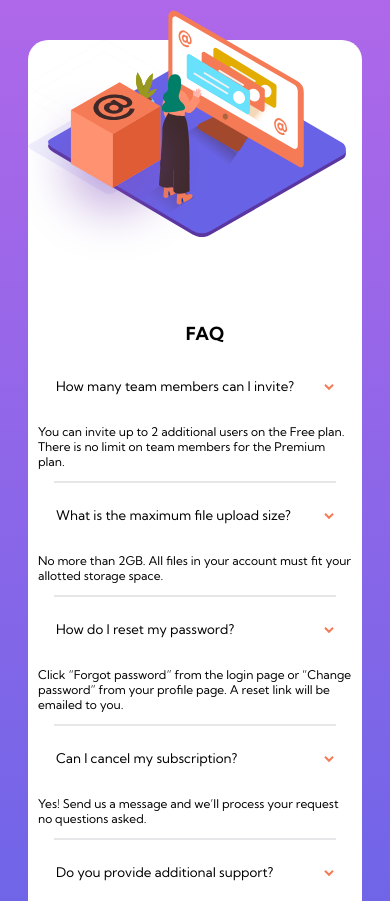
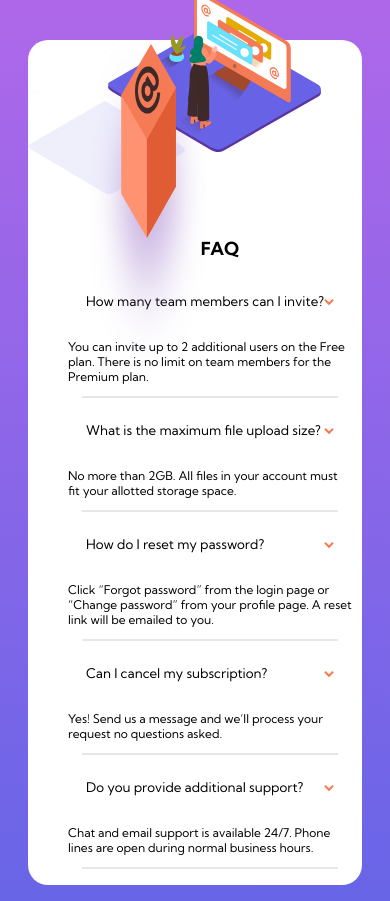
Before and after one commit to Nicolaj123/FAQ-accordion-card, a plain HTML site: page index.html in a window 390 px wide. Shown: the top 901 px of the page. Drawn offline with Linux system fonts and the light colour scheme.

Commit message:
Stage 8 Responsive Design.

```diff
--- a/styles.css
+++ b/styles.css
@@ -142,7 +142,7 @@ margin: 20px 20px;
     background-size: 47%;
     border-radius: 20px;
     margin: 40px 20px;
-    padding: 40px 10px;
+    padding: 20px 10px 10px 40px;
   }
   .accordion {
     background-color: white;
@@ -174,16 +174,19 @@ margin: 20px 20px;
     flex-direction: row;
     flex-wrap: nowrap;
     position: relative;
-    width: 95%;
-    height: 85%;
+    width: 75%;
+    height: 80%;
     top: -70px;
-    right: -10px;
+    right: -40px;
   }
   .illustration-box{
    display: block;
-   left: 20px;
+   left: 90px;
+   top: 40px;
    position: absolute;
    z-index: 2;
+   width: 30%;
+   height: 40%;
   }
 
 }
```
